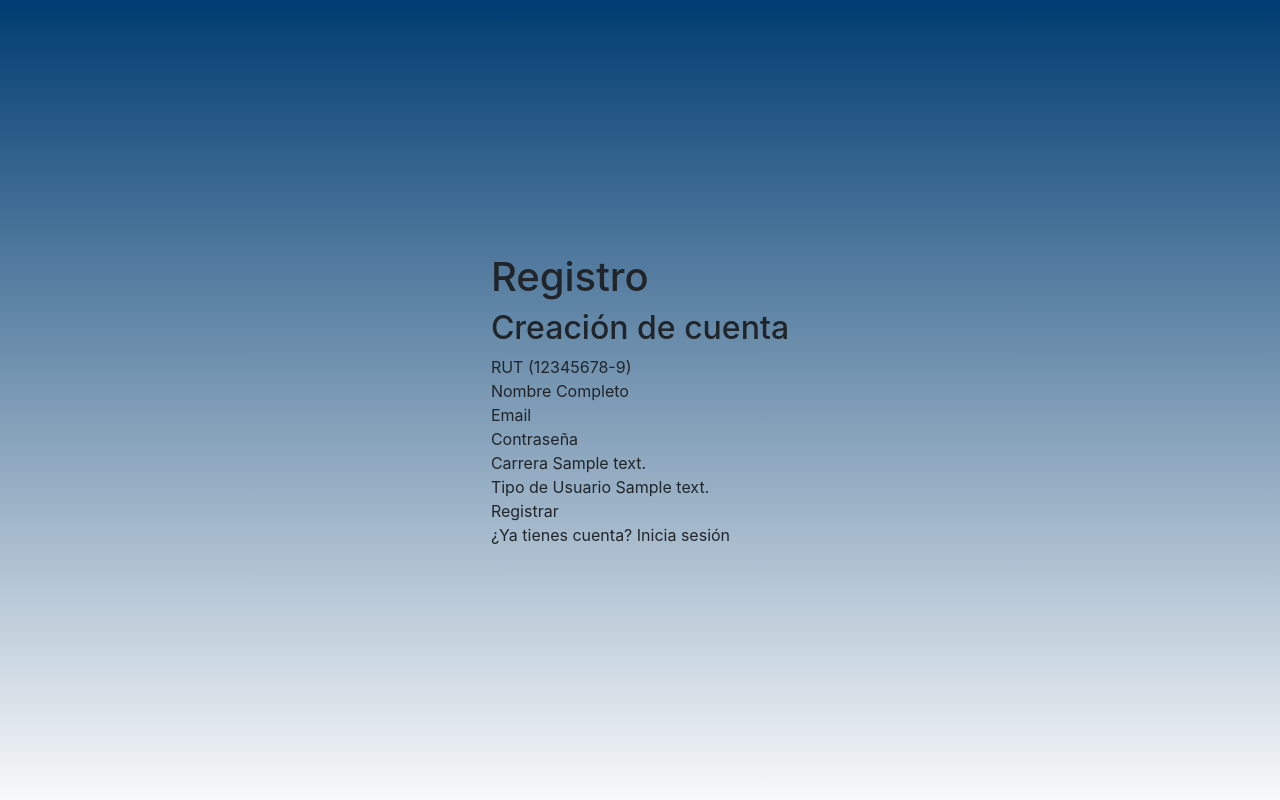
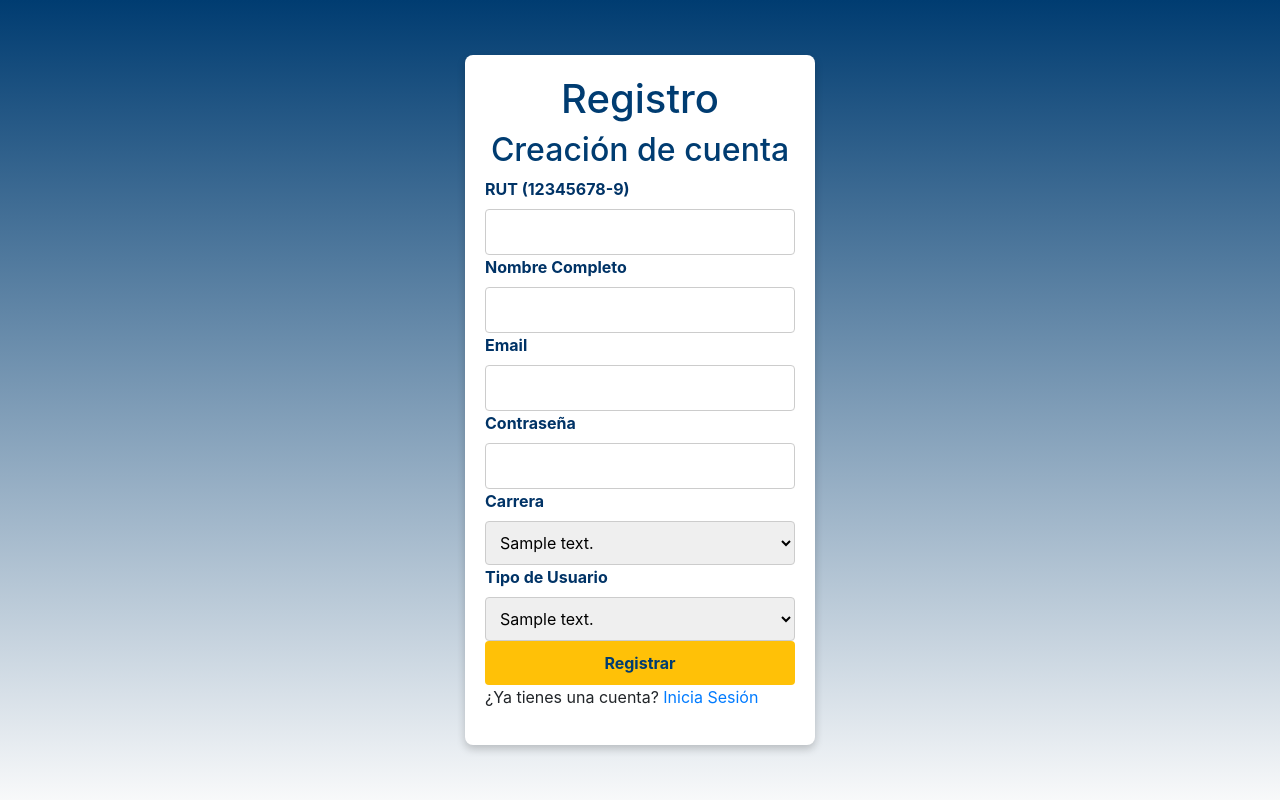
Before and after one commit to Ignaciojeda/Proyecto, a Flask app: template app/Templates/Registro.html in a window 1280 px wide. Run offline with Flask 3, Linux system fonts and the light colour scheme; the template is opened without the code that fills it: most values are stand-ins (such as "Sample title", 1, 10 or a date in 2020); parts of the project's set-up code (start-up, migrations or seed data) failed here and were passed over; some libraries are stand-ins or nearby versions.

Commit message:
Fix registro

```diff
--- a/app/Static/registro.css
+++ b/app/Static/registro.css
@@ -13,7 +13,7 @@ body {
 }
 
 /* Estilos del contenedor del formulario */
-.container {
+.registro-container {
     background-color: #ffffff;
     padding: 20px;
     border-radius: 8px;
@@ -22,8 +22,14 @@ body {
     max-width: 350px; /* Más pequeño para parecerse al login */
 }
 
+h1 {
+    font-size: 24px;
+    color: #003366; /* Azul Duoc UC */
+    margin-bottom: 20px;
+}
+
 /* Título del formulario */
-h3 {
+h1, h2 {
     color: #003c71; /* Azul Duoc UC */
     text-align: center;
     font-weight: bold;
@@ -36,15 +42,8 @@ h3 {
     font-weight: 500;
 }
 
-.form-control {
-    border-radius: 4px;
-    border: 1px solid #cccccc;
-    padding: 8px;
-    margin-bottom: 15px;
-}
-
 /* Estilos del botón de registro */
-.btn-primary {
+.register-button     {
     background-color: #ffc107; /* Amarillo */
     border: none;
     color: #003c71; /* Letras en azul */
@@ -55,7 +54,7 @@ h3 {
     transition: background-color 0.3s ease;
 }
 
-.btn-primary:hover {
+.register-button:hover {
     background-color: #ffca2c;
 }
 label {
@@ -65,6 +64,14 @@ label {
     margin-bottom: 5px;
 }
 
+input, select {
+    width: 100%;
+    padding: 10px;
+    border: 1px solid #ccc;
+    border-radius: 4px;
+    box-sizing: border-box;
+}
+
 /* Tipografía y centrado para los textos */
 body, h3, .form-control {
     font-family: 'Roboto', sans-serif;
--- a/app/Templates/Registro.html
+++ b/app/Templates/Registro.html
@@ -13,51 +13,44 @@
         <div class="registro-container">
             <h1 class="welcome-title">Registro</h1>
             <h2 class="subtitle">Creación de cuenta</h2>
-            <ion-icon name="person-circle-outline" class="registro-icon"></ion-icon>
             <form method="POST" action="{{ url_for('usuario.registrar_usuario') }}" class="registro-form">
                 <div class="input-item">
-                    <ion-icon name="id-card-outline" slot="start" color="primary"></ion-icon>
-                    <ion-label position="floating">RUT (12345678-9)</ion-label>
-                    <ion-input name="rut" type="text" required pattern="^[0-9]{7,8}-[0-9Kk]$"></ion-input>
+                    <label position="floating">RUT (12345678-9)</label>
+                    <input name="rut" type="text" required pattern="^[0-9]{7,8}-[0-9Kk]$"></input>
                 </div>
                 <div class="input-item">
-                    <ion-icon name="person-outline" slot="start" color="primary"></ion-icon>
-                    <ion-label position="floating">Nombre Completo</ion-label>
-                    <ion-input name="nombre_completo" type="text" required></ion-input>
+                    <label position="floating">Nombre Completo</label>
+                    <input name="nombre_completo" type="text" required></input>
                 </div>
                 <div class="input-item">
-                    <ion-icon name="mail-outline" slot="start" color="primary"></ion-icon>
-                    <ion-label position="floating">Email</ion-label>
-                    <ion-input name="correo" type="email" required></ion-input>
+                    <label position="floating">Email</label>
+                    <input name="correo" type="email" required></input>
                 </div>
                 <div class="input-item">
-                    <ion-icon name="lock-closed-outline" slot="start" color="primary"></ion-icon>
-                    <ion-label position="floating">Contraseña</ion-label>
-                    <ion-input name="contraseña" type="password" required></ion-input>
+                    <label position="floating">Contraseña</label>
+                    <input name="contraseña" type="password" required></input>
                 </div>
                 <div class="input-item">
-                    <ion-icon name="school-outline" slot="start" color="primary"></ion-icon>
-                    <ion-label position="floating">Carrera</ion-label>
-                    <ion-select name="Carrera" required>
+                    <label position="floating">Carrera</label>
+                    <select name="Carrera" required>
                         {% for carrera in carreras %}
-                            <ion-select-option value="{{ carrera.id_carrera }}">{{ carrera.descripcion }}</ion-select-option>
+                            <option value="{{ carrera.id_carrera }}">{{ carrera.descripcion }}</option>
                         {% endfor %}
-                    </ion-select>
+                    </select>
                 </div>
                 <div class="input-item">
-                    <ion-icon name="person-add-outline" slot="start" color="primary"></ion-icon>
-                    <ion-label position="floating">Tipo de Usuario</ion-label>
-                    <ion-select name="Tipo_usuario" required>
+                    <label position="floating">Tipo de Usuario</label>
+                    <select name="Tipo_usuario" required>
                         {% for tipo_usuario in tipos_usuario %}
-                            <ion-select-option value="{{ tipo_usuario.id_tipo_usuario }}">{{ tipo_usuario.descripcion }}</ion-select-option>
+                            <option value="{{ tipo_usuario.id_tipo_usuario }}">{{ tipo_usuario.descripcion }}</option>
                         {% endfor %}
-                    </ion-select>
+                    </select>
                 </div>
-                <ion-button expand="full" color="primary" type="submit" class="register-button">Registrar</ion-button>
+                <button type="submit" class="register-button">Registrar</button>
             </form>
-            <ion-button expand="full" color="light" (click)="goToLogin()" class="login-button">
-              ¿Ya tienes cuenta? Inicia sesión
-            </ion-button>
+            <div>
+                <p>¿Ya tienes una cuenta? <a href="{{ url_for('auth.login') }}">Inicia Sesión</a></p>
+            </div>
         </div>
     </div>
 </body>
```
